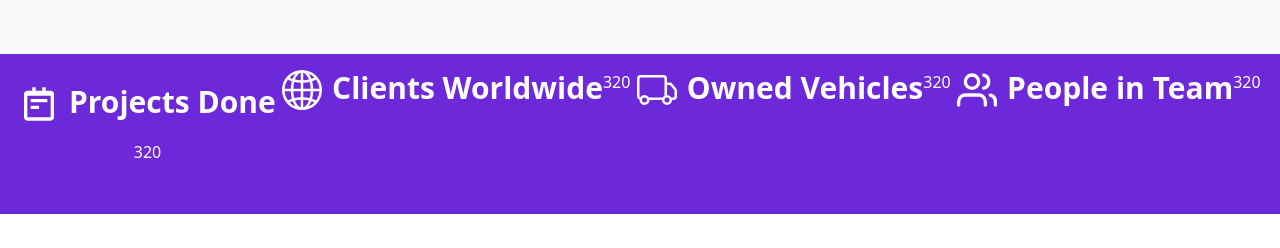
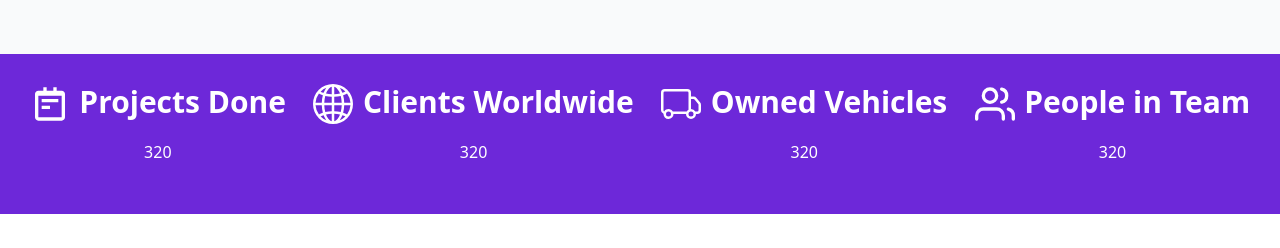
Before and after one commit to CodeBuildder/start-up-saga, a React (Create React App) app in the folder client/: page / in a window 1280 px wide. Shown: the part 810-1058 px from the top of the page. Built offline with nearby package versions, Linux system fonts and the light colour scheme; the HTML template or start-up script is replaced by a standard one.

Commit message:
Edit Hero

```diff
--- a/client/src/components/Home/Hero.tsx
+++ b/client/src/components/Home/Hero.tsx
@@ -102,7 +102,9 @@
           </div>{" "}
           <p className="mb-5">320</p>
         </div>
-        <div className="flex justify-center text-white">
+        <div className="flex flex-col justify-center  text-white justify-items-center items-center">
+          <div className="flex">
+            {" "}
             <IconContext.Provider value={{ size: "40px" }}>
               <div>
                 <h2>
@@ -112,9 +114,13 @@
             </IconContext.Provider>
             <pre> </pre>
             <h1 className="mb-5 text-3xl font-bold">Clients Worldwide</h1>
+          </div>
+
           <p className="mb-5">320</p>
         </div>
-        <div className="flex justify-center text-white">
+        <div className="flex flex-col justify-center  text-white justify-items-center items-center">
+          <div className="flex">
+            {" "}
             <IconContext.Provider value={{ size: "40px" }}>
               <div>
                 <h2>
@@ -124,9 +130,13 @@
             </IconContext.Provider>
             <pre> </pre>
             <h1 className="mb-5 text-3xl font-bold">Owned Vehicles</h1>
+          </div>
+
           <p className="mb-5">320</p>
         </div>
-        <div className="flex justify-center text-white">
+        <div className="flex flex-col justify-center  text-white justify-items-center items-center">
+          <div className="flex">
+            {" "}
             <IconContext.Provider value={{ size: "40px" }}>
               <div>
                 <h2>
@@ -135,9 +145,10 @@
               </div>
             </IconContext.Provider>
             <pre> </pre>
+            <h1 className="mb-5 text-3xl font-bold">People in Team</h1>
+          </div>
 
-          <h1 className="mb-5 text-3xl font-bold">People in Team</h1>
-          <p className="mb-5">320</p>
+          <p className="mb-5 ">320</p>
         </div>
       </div>
 
```
Lines whose indentation alone changed are shown as unchanged.
